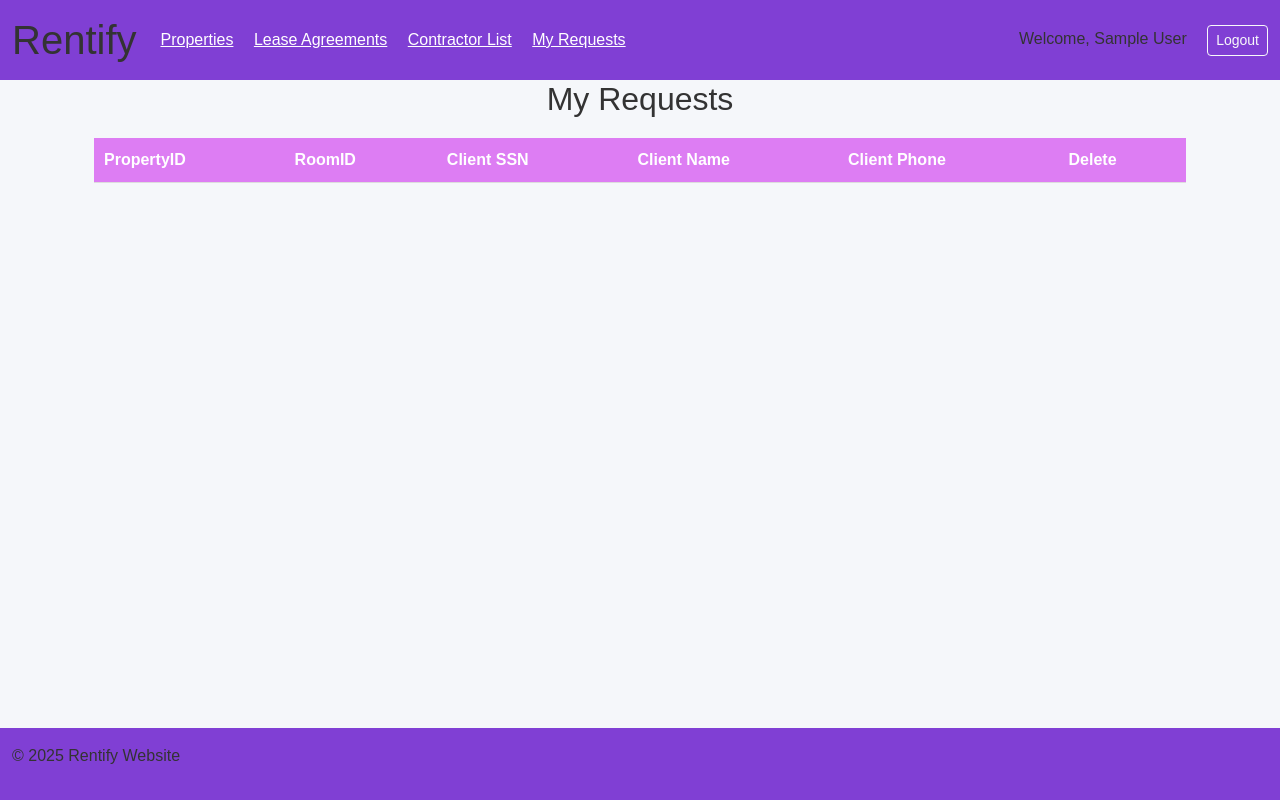
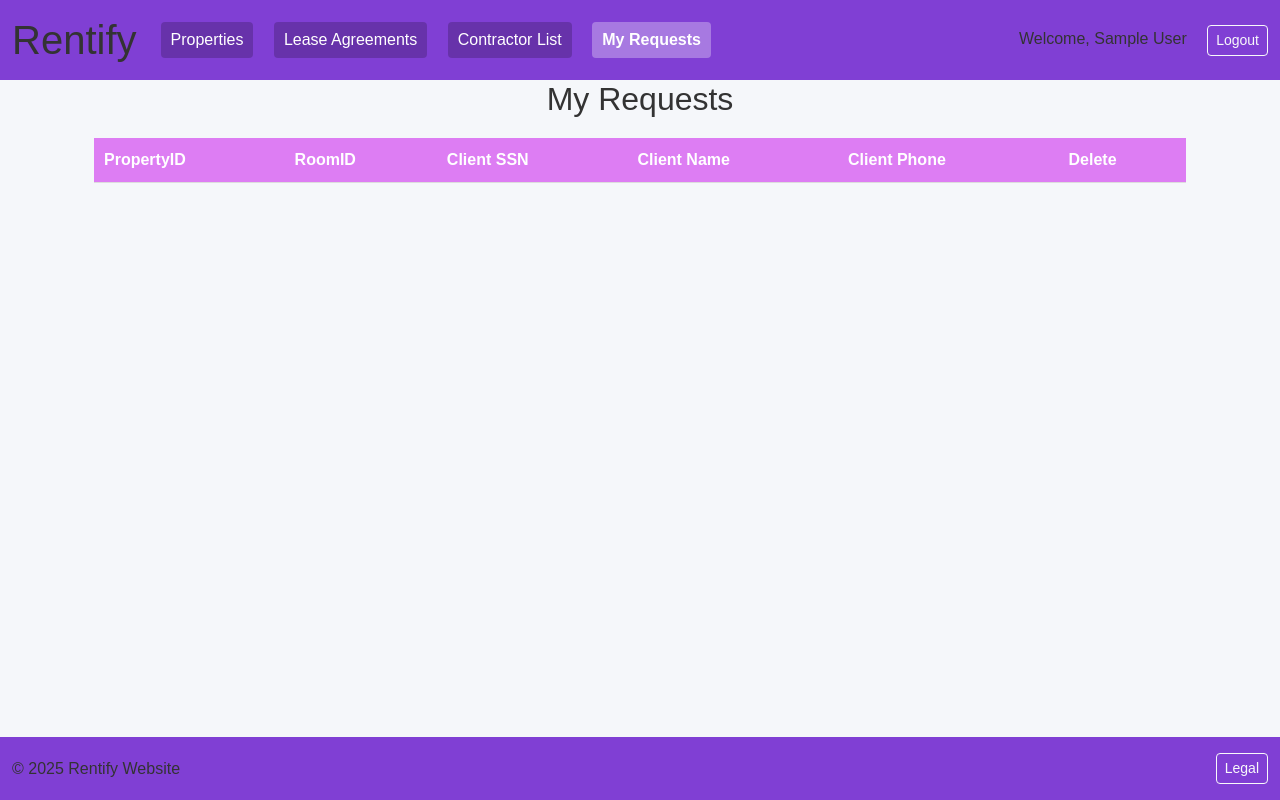
Before and after one commit to EddieLin1/471PROJ, a Flask app: page /my-requests in a window 1280 px wide. Run offline with Flask 3, Linux system fonts and the light colour scheme; the visitor is signed in with stand-in values (Sample User, id 1); data comes from the database, SQL or seed files in the repository; lists and menus that the app fills with data are empty.

Commit message:
Legal.html page and CSS changes all around

```diff
--- a/app.py
+++ b/app.py
@@ -607,5 +607,11 @@ def add_request(property_id, room_id):
                 """, (property_id, room_id, session.get('ssn')))
     return my_request_view()
 
+
+# Legal route
+@app.route("/legal", methods=["GET"])
+def legal():
+    return render_template("Legal.html")
+
 if __name__ == '__main__':
     app.run(debug=True)
--- a/static/css/styles.css
+++ b/static/css/styles.css
@@ -55,3 +55,27 @@ body {
   .purple-bar {
       background-color: rgb(128, 63, 212);
     }
+
+/* Highlight nav links on hover */
+header nav a {
+    text-decoration: none;
+    background-color: rgba(0, 0, 0, 0.2);
+    color: white;
+    padding: 6px 10px;
+    border-radius: 4px;
+    margin-right: 5px;
+    transition: background-color 0.2s;
+    display: inline-block;
+}
+
+header nav a:hover {
+    background-color: rgba(0, 0, 0, 0.4);
+}
+
+/* Active page style */
+.nav-active {
+    background-color: rgba(255, 255, 255, 0.3);
+    padding: 6px 10px;
+    border-radius: 4px;
+    font-weight: bold;
+}
--- a/templates/Base.html
+++ b/templates/Base.html
@@ -20,22 +20,22 @@
                 <h1 class="display-6 m-0 me-4">Rentify</h1>
                 {% if session.get('access') == 'homeowner' %}
                     <nav>
-                        <a href="/property-view" class="text-white me-3">Properties</a>
-                        <a href="/lease-agreement-view" class="text-white me-3">Lease Agreements</a>
-                        <a href="/contractor-view" class="text-white me-3">Contractor List</a>
-                        <a href="/my-requests" class="text-white me-3">My Requests</a>
+                        <a href="/property-view" class="text-white me-3 {% if request.path == '/property-view' %}nav-active{% endif %}">Properties</a>
+                        <a href="/lease-agreement-view" class="text-white me-3 {% if request.path == '/lease-agreement-view' %}nav-active{% endif %}">Lease Agreements</a>
+                        <a href="/contractor-view" class="text-white me-3 {% if request.path == '/contractor-view' %}nav-active{% endif %}">Contractor List</a>
+                        <a href="/my-requests" class="text-white me-3 {% if request.path == '/my-requests' %}nav-active{% endif %}">My Requests</a>
                     </nav>
                 {% elif session.get('access') == 'client' %}
                     <nav>
-                        <a href="/property-view" class="text-white me-3">Properties</a>
-                        <a href="/lease-agreement-view" class="text-white me-3">Lease Agreements</a>
-                        <a href="/property-view-personal" class="text-white me-3">My Renting</a>
-                        <a href="/my-requests" class="text-white me-3">My Requests</a>
+                        <a href="/property-view" class="text-white me-3 {% if request.path == '/property-view' %}nav-active{% endif %}">Properties</a>
+                        <a href="/lease-agreement-view" class="text-white me-3 {% if request.path == '/lease-agreement-view' %}nav-active{% endif %}">Lease Agreements</a>
+                        <a href="/property-view-personal" class="text-white me-3 {% if request.path == '/property-view-personal' %}nav-active{% endif %}">My Renting</a>
+                        <a href="/my-requests" class="text-white me-3 {% if request.path == '/my-requests' %}nav-active{% endif %}">My Requests</a>
                     </nav>
                 {% elif session.get('access') == 'employee' %}
-                <nav>
-                    <a href="/service-view" class="text-white me-3">Service</a>
-                </nav>
+                    <nav>
+                        <a href="/service-view" class="text-white me-3 {% if request.path == '/service-view' %}nav-active{% endif %}">Service</a>
+                    </nav>
                 {% endif %}
             </div>
 
@@ -57,7 +57,10 @@
 
     <!-- Common Footer -->
     <footer class="purple-bar container-fluid py-3">
-        <p>&copy; 2025 Rentify Website</p>
+        <div class="d-flex justify-content-between align-items-center">
+            <p class="mb-0">&copy; 2025 Rentify Website</p>
+            <a href="{{ url_for('legal') }}" class="btn btn-outline-light btn-sm">Legal</a>
+        </div>
     </footer>
 
     <!-- bootstrap js import -->
```
Also changed, not shown: templates/Legal.html (added, +11 -0 lines).
